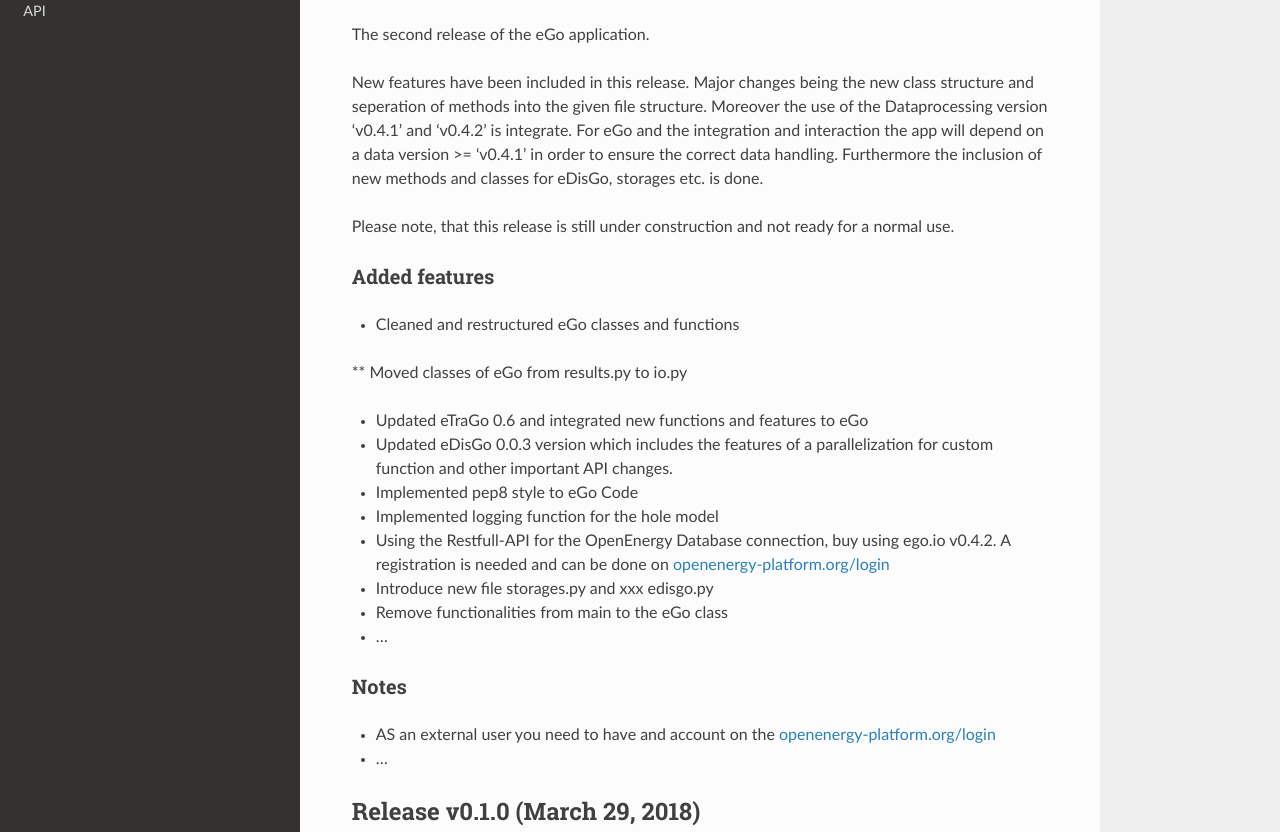
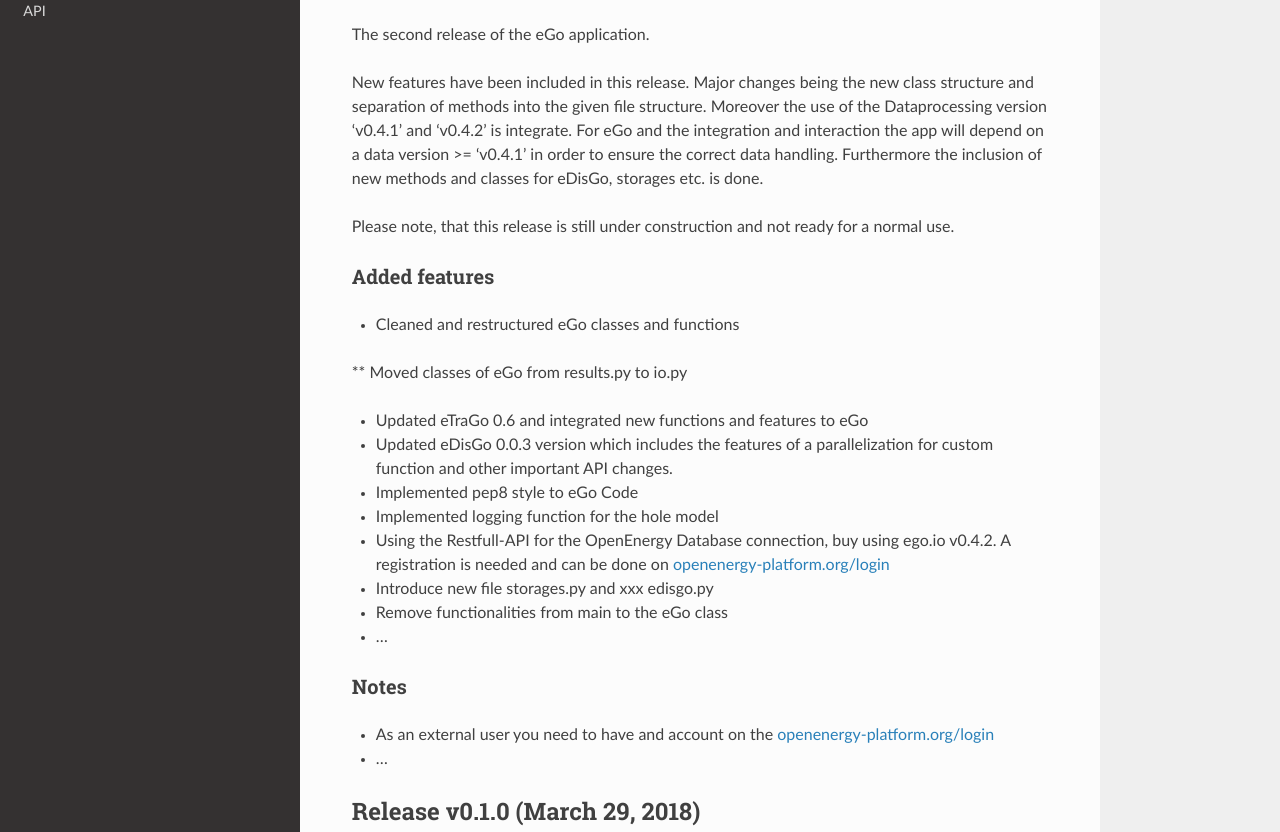
Before and after one commit to openego/eGo, a Sphinx documentation site: the page built from doc/whatsnew.rst, in a window 1280 px wide and 1400 px high. Shown: the part 373-1205 px from the top of the window. Built offline with Sphinx 7.4.7 and the Read the Docs theme 2.0.0, drawn with Linux system fonts in a browser that asks for light colours; formulas are drawn with MathJax 3.

Commit message:
update release notes

```diff
--- a/doc/whatsnew/v0-2-0.rst
+++ b/doc/whatsnew/v0-2-0.rst
@@ -4,7 +4,7 @@
 The second release of the eGo application.
 
 New features have been included in this release. Major changes being the new
-class structure and seperation of methods into the given file structure.
+class structure and separation of methods into the given file structure.
 Moreover the use of the Dataprocessing version 'v0.4.1' and 'v0.4.2' is
 integrate. For eGo and the integration and interaction the app will depend on a
 data version >= 'v0.4.1' in order to ensure the correct data handling.
@@ -34,6 +34,6 @@
 
 Notes
 -----
-* AS an external user you need to have and account on the
+* As an external user you need to have and account on the
   `openenergy-platform.org/login <http://openenergy-platform.org/login/>`_
 * ...
```
